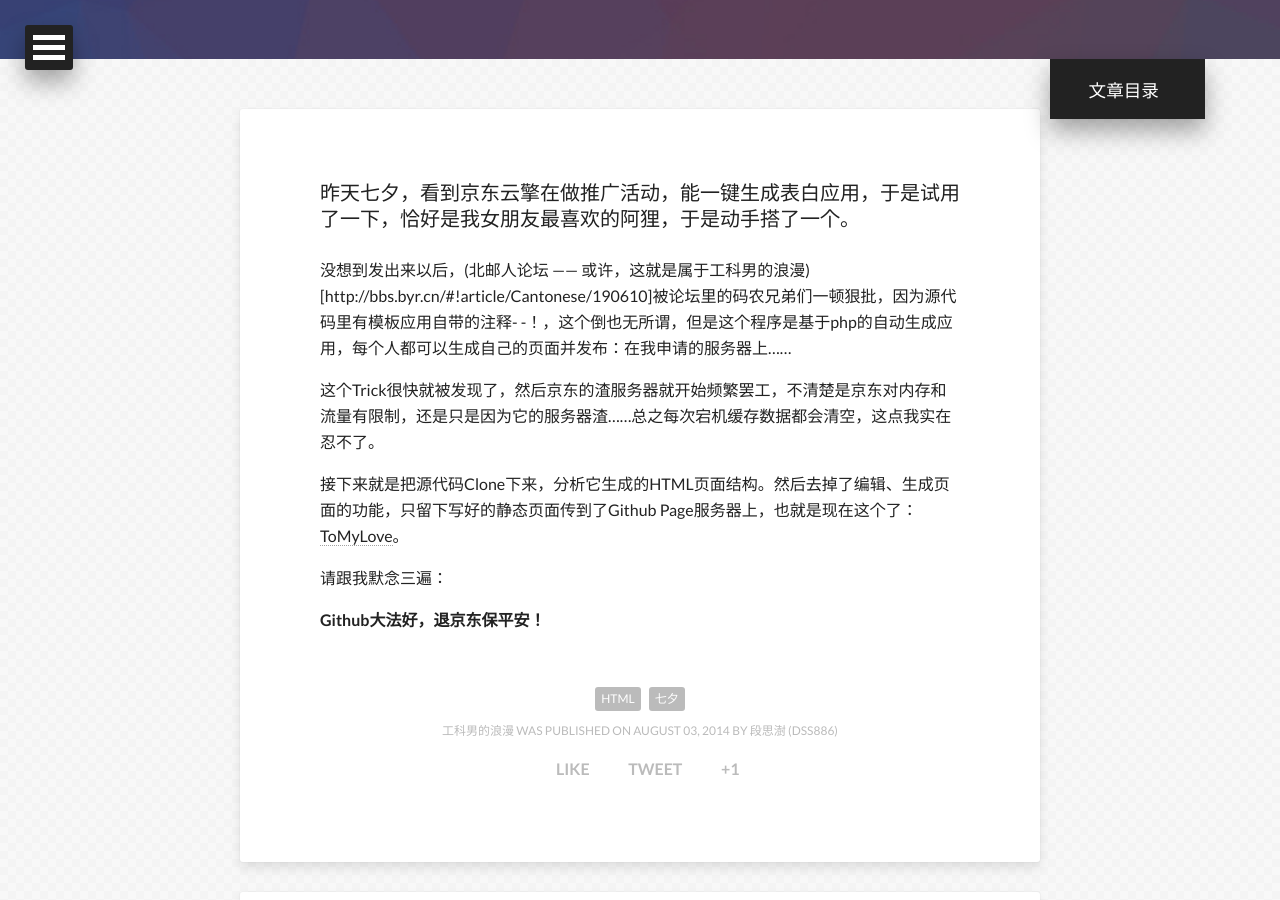
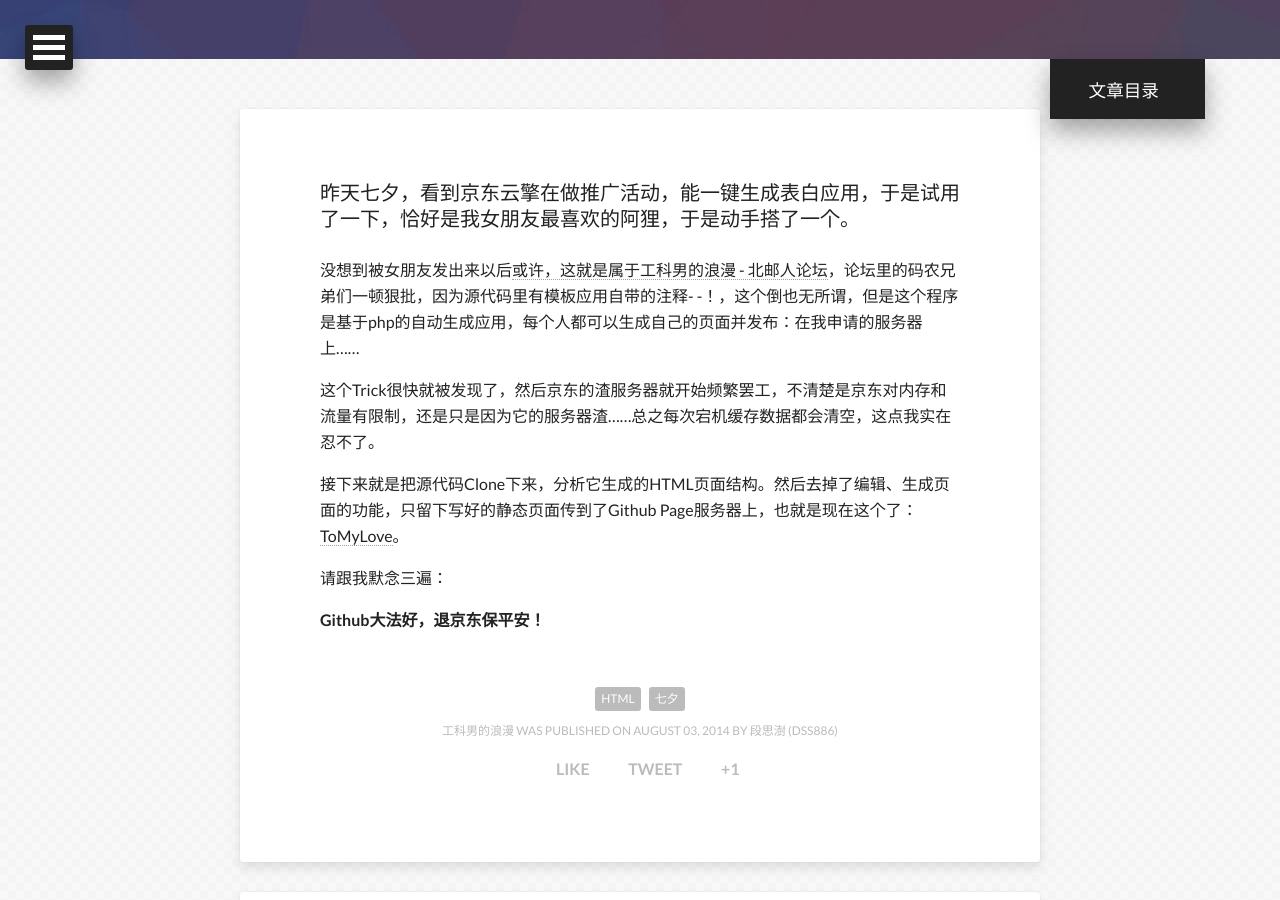
Before and after one commit to heamon7/dss886.github.io, a Jekyll site: the page built from _posts/2014-08-03-01.md, in a window 1280 px wide and 900 px high, scrolled down 341 px. Built offline with Jekyll 4.4.1, drawn with Linux system fonts in a browser that asks for light colours; nearby versions of some CDN libraries; comment, search, counter and statistics services are not loaded; some of the changed lines change nothing that is shown.

Commit message:
add posts

```diff
--- a/_posts/2014-08-03-01.md
+++ b/_posts/2014-08-03-01.md
@@ -13,7 +13,7 @@ share: true
 
 昨天七夕，看到京东云擎在做推广活动，能一键生成表白应用，于是试用了一下，恰好是我女朋友最喜欢的阿狸，于是动手搭了一个。
 
-没想到发出来以后，(北邮人论坛 —— 或许，这就是属于工科男的浪漫)[http://bbs.byr.cn/#!article/Cantonese/190610]被论坛里的码农兄弟们一顿狠批，因为源代码里有模板应用自带的注释- -！，这个倒也无所谓，但是这个程序是基于php的自动生成应用，每个人都可以生成自己的页面并发布：在我申请的服务器上……
+没想到被女朋友发出来以后[或许，这就是属于工科男的浪漫 - 北邮人论坛](http://bbs.byr.cn/#!article/Cantonese/190610)，论坛里的码农兄弟们一顿狠批，因为源代码里有模板应用自带的注释- -！，这个倒也无所谓，但是这个程序是基于php的自动生成应用，每个人都可以生成自己的页面并发布：在我申请的服务器上……
 
 这个Trick很快就被发现了，然后京东的渣服务器就开始频繁罢工，不清楚是京东对内存和流量有限制，还是只是因为它的服务器渣……总之每次宕机缓存数据都会清空，这点我实在忍不了。
 
```
